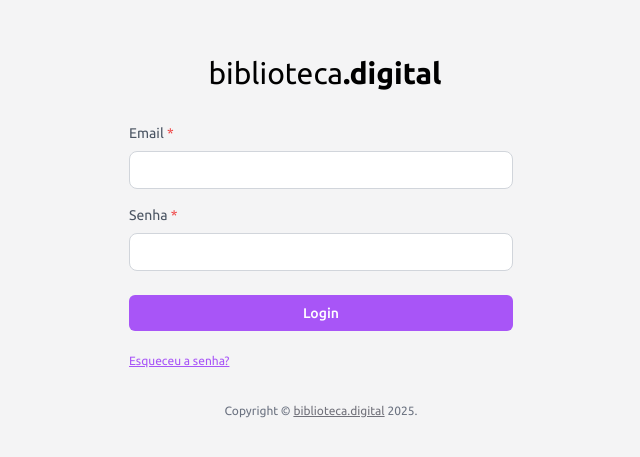
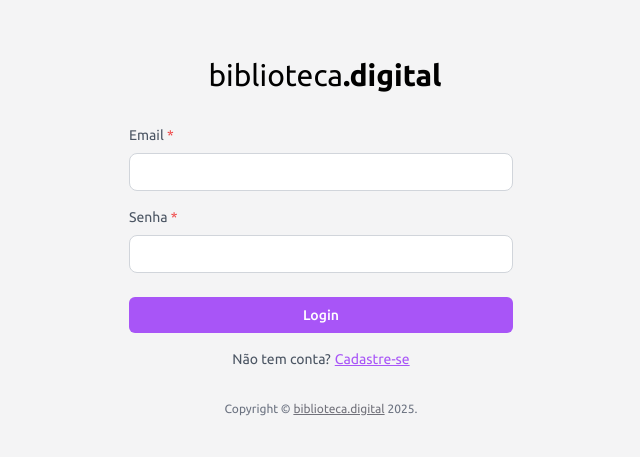
Before and after one commit to kaykeeb3/SIBI, a React (Vite) app in the folder web/: page /auth/login in a window 1280 px wide. Shown: the part 163-620 px from the top of the page, without its empty margins (319-959 px from the left). Built offline with nearby package versions, Linux system fonts and the light colour scheme.

Commit message:
feat(auth): add register link and improve UI;

```diff
--- a/web/src/app/auth/login.jsx
+++ b/web/src/app/auth/login.jsx
@@ -84,9 +84,10 @@ export function Login() {
             </div>
           )}
 
-          <div className="mt-4 text-left">
-            <Link to="/auth/forgot-password" className="text-purple-500 text-xs underline">
-              Esqueceu a senha?
+          <div className="mt-4 text-center text-sm">
+            <span className="text-gray-600">Não tem conta?</span>
+            <Link to="/auth/register" className="text-purple-500 text-sm underline ml-1">
+              Cadastre-se
             </Link>
           </div>
         </form>
```
